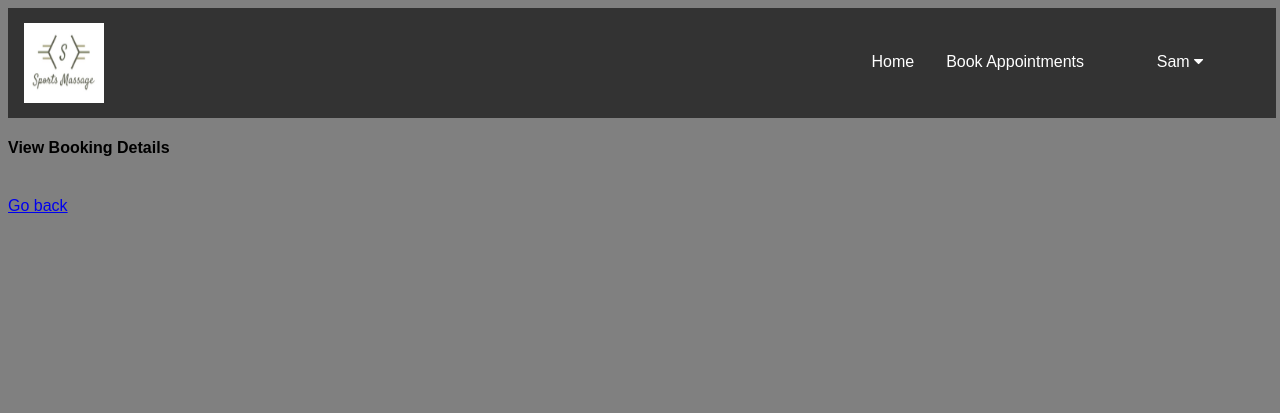
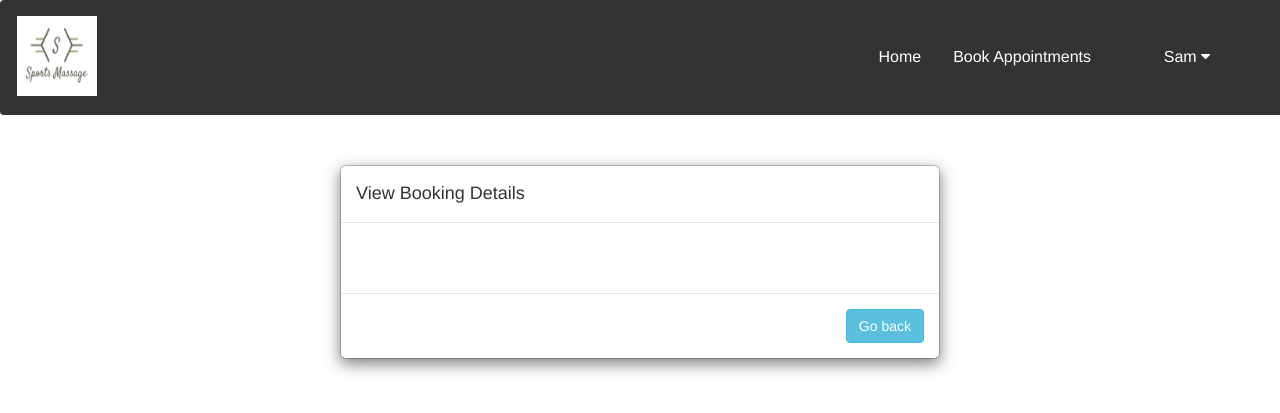
Before and after one commit to AnitaAnnaStephen/COMP606A1P2, a PHP site: page /View.php?id=1 in a window 1280 px wide. Shown: the top 413 px of the page. Run offline with PHP 8.4, Linux system fonts and the light colour scheme; a user stored in the database is signed in; data comes from the database, SQL or seed files in the repository.

Commit message:
design change for view booking

```diff
--- a/Assignment1Part3/View.php
+++ b/Assignment1Part3/View.php
@@ -11,10 +11,11 @@
  ?>
  <html>
      <head>
+     <link rel="stylesheet" href="https://maxcdn.bootstrapcdn.com/bootstrap/3.4.0/css/bootstrap.min.css">
      <title>View  Booking</title>
     </head>
     <body>
-    <div id="add_data_Modal" class="modal fade" style="text-align:centre;">
+    <div id="add_data_Modal" class="container">
       <div class="modal-dialog">
            <div class="modal-content">
                 <div class="modal-header">
@@ -36,7 +37,7 @@
                 </tr>
                 <tr>
                      <td width="30%"><label>Massage Date</label></td>
-                     <td width="70%">'.$row["BookedDate"].'</td>
+                     <td width="70%">'.date('d-M-Y',strtotime($row['BookedDate'])).'</td>
                 </tr>
                 <tr>
                      <td width="30%"><label>Massage Time</label></td>
@@ -71,7 +72,7 @@
 
                 </div>
                  <div class="modal-footer">
-                 <a href="UserHome.php" >Go back</a>
+                 <a href="UserHome.php" class="btn btn-info">Go back</a>
 
                 </div>
            </div>
```
